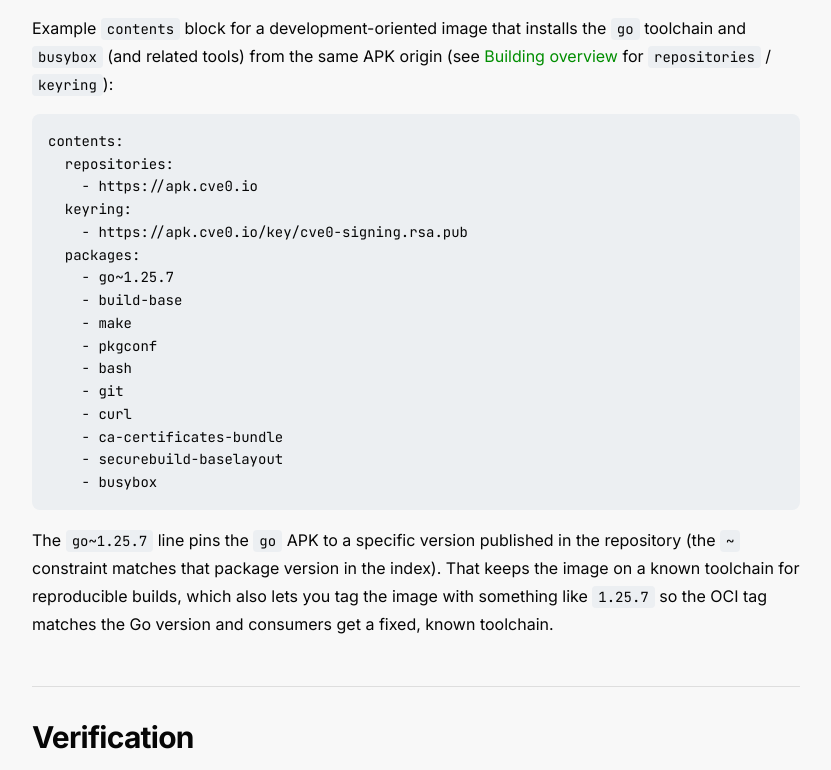
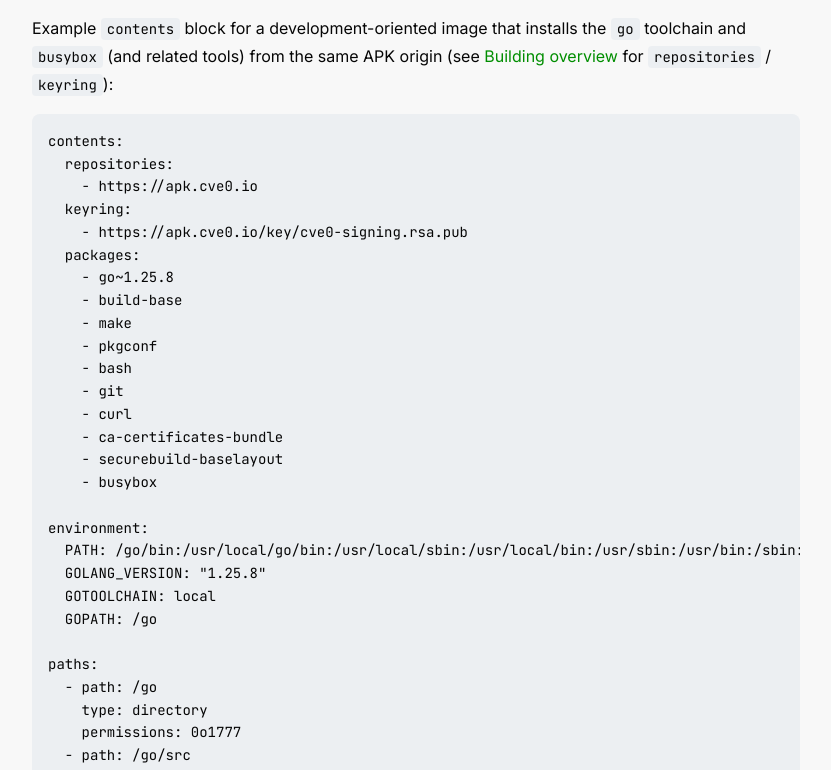
Before and after one commit to securebuildhq/securebuild-docs, a Next.js app: page /docs/building/images in a window 1280 px wide. Shown: the part 894-1664 px from the top of the page, without its empty margins (288-1119 px from the left). Built offline with nearby package versions, Linux system fonts and the light colour scheme.

Commit message:
Better melange and APKO examples

```diff
--- a/app/docs/building/images/page.tsx
+++ b/app/docs/building/images/page.tsx
@@ -77,7 +77,7 @@ export default function BuildingImagesPage() {
   keyring:
     - https://apk.cve0.io/key/cve0-signing.rsa.pub
   packages:
-    - go~1.25.7
+    - go~1.25.8
     - build-base
     - make
     - pkgconf
@@ -86,13 +86,39 @@ export default function BuildingImagesPage() {
     - curl
     - ca-certificates-bundle
     - securebuild-baselayout
-    - busybox`}</Pre>
+    - busybox
+
+environment:
+  PATH: /go/bin:/usr/local/go/bin:/usr/local/sbin:/usr/local/bin:/usr/sbin:/usr/bin:/sbin:/bin
+  GOLANG_VERSION: "1.25.8"
+  GOTOOLCHAIN: local
+  GOPATH: /go
+
+paths:
+  - path: /go
+    type: directory
+    permissions: 0o1777
+  - path: /go/src
+    type: directory
+    permissions: 0o1777
+  - path: /go/bin
+    type: directory
+    permissions: 0o1777
+  - path: /usr/local/go
+    type: symlink
+    source: /usr/lib/go
+    permissions: 0o755
+
+cmd: /bin/bash
+
+work-dir: /go
+`}</Pre>
       <DocsP>
-        The <code className="rounded bg-muted px-1.5 py-0.5 text-sm font-mono">go~1.25.7</code> line pins the{" "}
+        The <code className="rounded bg-muted px-1.5 py-0.5 text-sm font-mono">go~1.25.8</code> line pins the{" "}
         <code className="rounded bg-muted px-1.5 py-0.5 text-sm font-mono">go</code> APK to a specific version published in
         the repository (the <code className="rounded bg-muted px-1.5 py-0.5 text-sm font-mono">~</code> constraint matches
         that package version in the index). That keeps the image on a known toolchain for reproducible builds, which also
-        lets you tag the image with something like <code className="rounded bg-muted px-1.5 py-0.5 text-sm font-mono">1.25.7</code> so
+        lets you tag the image with something like <code className="rounded bg-muted px-1.5 py-0.5 text-sm font-mono">1.25.8</code> so
         the OCI tag matches the Go version and consumers get a fixed, known toolchain.
       </DocsP>
 
--- a/app/docs/building/packages/page.tsx
+++ b/app/docs/building/packages/page.tsx
@@ -99,6 +99,9 @@ environment:
       - ca-certificates-bundle
       - go
       - git
+  environment:
+    GOPROXY: 'https://proxy.golang.org,direct'
+    GOSUMDB: 'sum.golang.org'
 
 pipeline:
   - uses: git-checkout
--- a/app/docs/development/page.tsx
+++ b/app/docs/development/page.tsx
@@ -99,10 +99,10 @@ registry_password: your-registry-token-or-password
 
 apk_repository: http://apk-proxy:8880  # apk-proxy (available on 8880 in docker-compose)
 
-apk_public_key_name: cve0-signing.rsa.pub
+apk_public_key_name: dev-signing.rsa.pub
 apk_public_key_data: "<base64 data>"  # replace: base64-encoded public key PEM
 apk_signing_key_data: "<base64 data>"  # replace: base64-encoded private key PEM
-apk_signing_key_name: cve0-signing.rsa.key
+apk_signing_key_name: dev-signing.rsa.key
 
 r2_endpoint: https://s3.example.com
 r2_access_key: replace-me  # replace with your R2 or S3 access key
```
